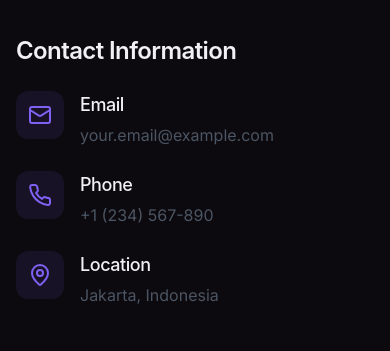
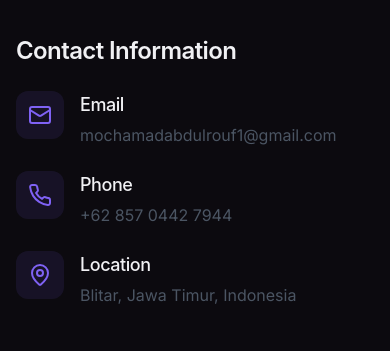
Before and after one commit to MochamadAbdulRouf/Source-Code-My-CV-and-My-Website, a React (Vite) app: page / in a window 390 px wide. Shown: the part 9720-10071 px from the top of the page. Built offline with nearby package versions, Linux system fonts and the light colour scheme.

Commit message:
Update contact information
Update email, phone number and location.

```diff
--- a/src/components/ContactSection.tsx
+++ b/src/components/ContactSection.tsx
@@ -54,8 +54,8 @@ const ContactSection = () => {
                 </div>
                 <div>
                   <h4 className="text-lg font-medium mb-1">Email</h4>
-                  <a href="mailto:your.email@example.com" className="text-gray-600 hover:text-primary">
-                    your.email@example.com
+                  <a href="mailto:mochamadabdulrouf1@gmail.com" className="text-gray-600 hover:text-primary">
+                    mochamadabdulrouf1@gmail.com
                   </a>
                 </div>
               </div>
@@ -66,8 +66,8 @@ const ContactSection = () => {
                 </div>
                 <div>
                   <h4 className="text-lg font-medium mb-1">Phone</h4>
-                  <a href="tel:+1234567890" className="text-gray-600 hover:text-primary">
-                    +1 (234) 567-890
+                  <a href="tel:+6285704427944" className="text-gray-600 hover:text-primary">
+                    +62 857 0442 7944
                   </a>
                 </div>
               </div>
@@ -78,7 +78,7 @@ const ContactSection = () => {
                 </div>
                 <div>
                   <h4 className="text-lg font-medium mb-1">Location</h4>
-                  <p className="text-gray-600">Jakarta, Indonesia</p>
+                  <p className="text-gray-600">Blitar, Jawa Timur, Indonesia</p>
                 </div>
               </div>
             </div>
--- a/src/components/HeroSection.tsx
+++ b/src/components/HeroSection.tsx
@@ -117,7 +117,7 @@ const HeroSection = () => {
               <Linkedin size={20} />
             </a>
             <a
-              href="mailto:your.email@example.com"
+              href="mailto:mochamadabdulrouf1@gmail.com"
               className="p-2 rounded-full bg-secondary text-foreground hover:text-primary hover:bg-primary/10 transition-all"
               aria-label="Email"
             >
```
